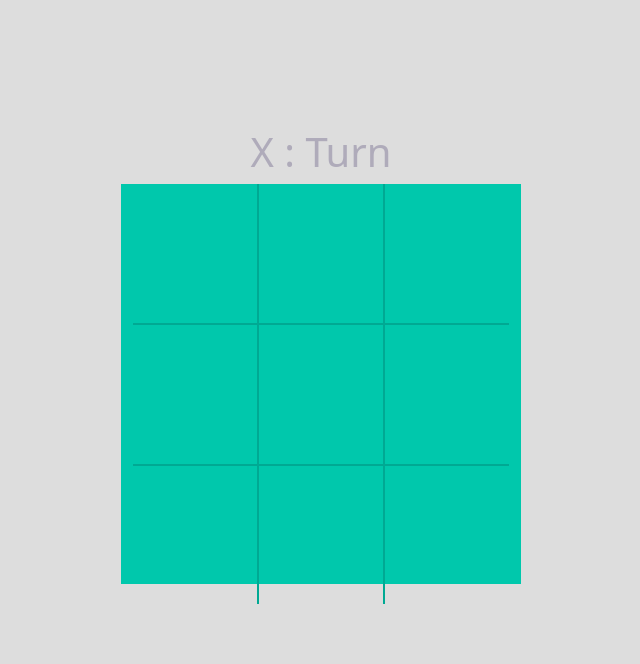
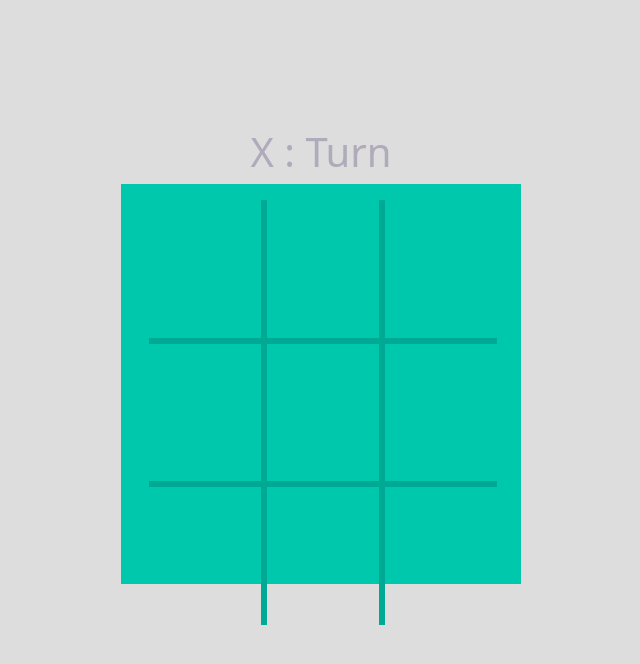
Before and after one commit to Chamarez/React-Tic-Tac-Toe, a React (Create React App) app: page / in a window 1280 px wide. Shown: the top 664 px of the page, without its empty margins (319-959 px from the left). Built offline with nearby package versions, Linux system fonts and the light colour scheme.

Commit message:
fix: styles

```diff
--- a/src/App.css
+++ b/src/App.css
@@ -11,6 +11,7 @@
 }
 
 table {
+    margin:  1rem !important;
     height: auto !important;
     width: auto !important;
 }
@@ -38,16 +39,16 @@ table {
 }
 
 .first {
-    border-right: 2px solid rgb(0, 169, 147) !important;
+    border-right: 0.4rem solid rgb(0, 169, 147) !important;
 }
 
 .second {
-    border-right: 2px solid rgb(0, 169, 147) !important;
+    border-right: 0.4rem solid rgb(0, 169, 147) !important;
 }
 
 .middle {
-    border-bottom: 2px solid rgb(0, 169, 147) !important;
-    border-top: 2px solid rgb(0, 169, 147) !important;
+    border-bottom: 0.4rem solid rgb(0, 169, 147) !important;
+    border-top: 0.4rem solid rgb(0, 169, 147) !important;
 }
 
 .button {
--- a/src/App.js
+++ b/src/App.js
@@ -84,7 +84,7 @@ function App() {
             <h1 >WINNER!</h1>
           </div>
         </div>
-        <button onClick={() => resetGame()} align-items-center className="btn d-block mx-auto reset">RESTART GAME</button>
+        <button onClick={() => resetGame()} className="btn d-block mx-auto reset">RESTART GAME</button>
       </div>
     )
   }
```
